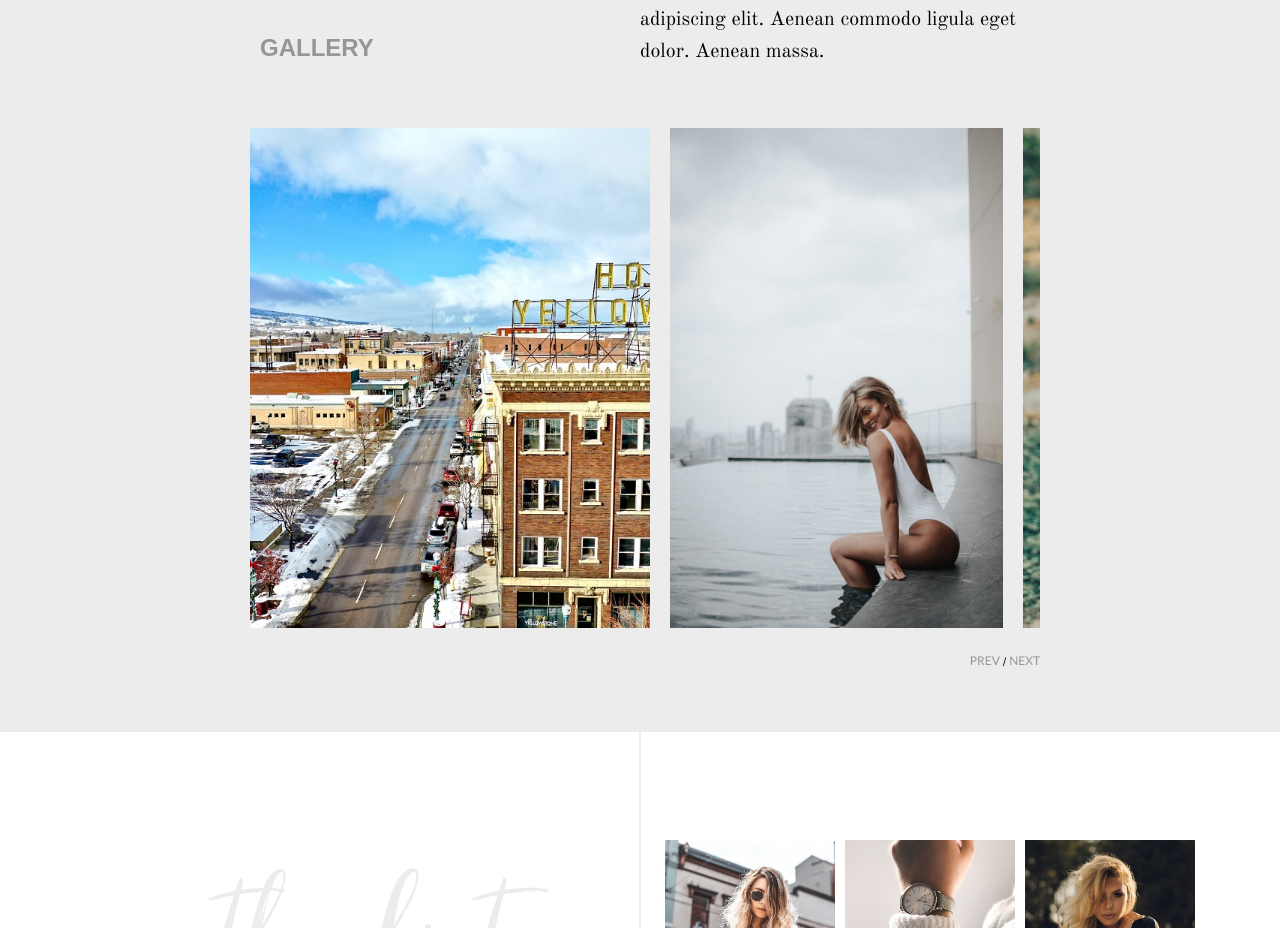
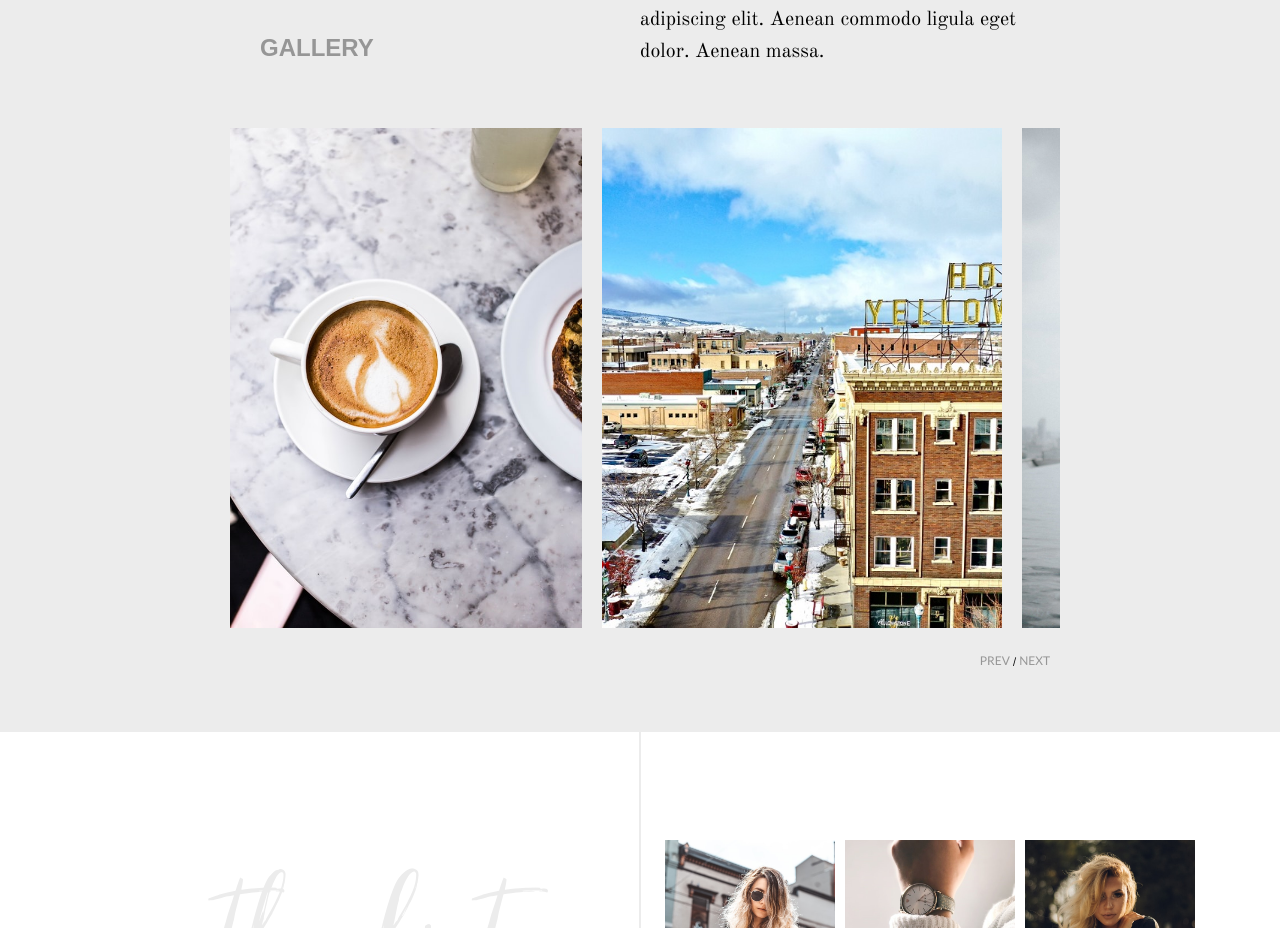
Before and after one commit to Yhunie-the-cat/blog-copy-mern, a React (Create React App) app: page /photos in a window 1280 px wide. Shown: the part 1246-2174 px from the top of the page. Built offline with nearby package versions, Linux system fonts and the light colour scheme; a web font is replaced by a local one.

Commit message:
Image slider

```diff
--- a/src/components/Photos/PhotosBot.js
+++ b/src/components/Photos/PhotosBot.js
@@ -1,4 +1,4 @@
-import React from "react";
+import React, { useState, useRef, useEffect } from "react";
 import street from "./../../images/street.jpg";
 import woman_in_pool from "./../../images/woman_in_pool.jpg";
 import blonde from "./../../images/blonde.jpg";
@@ -7,6 +7,75 @@ import palm_leaf from "./../../images/palm_leaf.jpg";
 import marble_table from "./../../images/marble_table.jpg";
 
 export default function PhotosBot() {
+  const [counter, setCounter] = useState(1);
+  const [size, setSize] = useState(0);
+  const [carouselImages, setCarouselImages] = useState([]);
+
+  const firtClone = useRef();
+  const lastClone = useRef();
+  const carouselSlide = useRef();
+  const prevButton = useRef();
+  const nextButton = useRef();
+
+  const time = 0.5;
+
+  useEffect(() => {
+    setSize(carouselSlide.current.children[0].clientWidth + 20);
+    setCarouselImages(
+      [...carouselSlide.current.children].filter(
+        (item) => item.tagName === "IMG"
+      )
+    );
+  }, [carouselSlide.current]);
+
+  useEffect(() => {
+    if (carouselSlide.current) {
+      carouselSlide.current.style.transform = `translateX(-${
+        size * counter
+      }px)`;
+    }
+  });
+
+  const nextButtonClick = () => {
+    if (counter >= carouselImages.length) return;
+    carouselSlide.current.style.transition = `transform ${time}s ease-in-out`;
+    setCounter((prev) => prev + 1);
+    carouselSlide.current.style.transform = `translateX(-${size * counter}px)`;
+    nextButton.current.disabled = true;
+    setTimeout(() => {
+      nextButton.current.disabled = false;
+    }, time * 1200);
+  };
+
+  const prevButtonClick = () => {
+    if (counter <= 1) return;
+    carouselSlide.current.style.transition = `transform ${time}s ease-in-out`;
+    setCounter((prev) => prev - 1);
+    carouselSlide.current.style.transform = `translateX(-${size * counter}px)`;
+    prevButton.current.disabled = true;
+    setTimeout(() => {
+      prevButton.current.disabled = false;
+    }, time * 1200);
+  };
+
+  const handleTransitionEnd = () => {
+    if (carouselImages[counter] === lastClone.current) {
+      carouselSlide.current.style.transition = "none";
+      setCounter(carouselImages.length - 3);
+      carouselSlide.current.style.transform = `translateX(-${
+        size * counter
+      }px)`;
+    }
+
+    if (carouselImages[counter] === firtClone.current) {
+      carouselSlide.current.style.transition = "none";
+      setCounter((prev) => carouselImages.length - prev);
+      carouselSlide.current.style.transform = `translateX(-${
+        size * counter
+      }px)`;
+    }
+  };
+
   return (
     <div id="photos-bot">
       <div id="photos-bot-text-container">
@@ -18,16 +87,32 @@ export default function PhotosBot() {
         <div></div>
       </div>
 
-      <div id="photos-bot-sliding-gallery">
+      <div id="photos-bot-sliding-gallery-container">
+        <div
+          id="photos-bot-sliding-gallery"
+          ref={carouselSlide}
+          onTransitionEnd={handleTransitionEnd}
+        >
+          <img src={palm_leaf} alt="palm_leaf" />
+          <img src={marble_table} alt="marble_table" ref={lastClone} />
           <img src={street} alt="street" />
           <img src={woman_in_pool} alt="woman_in_pool" />
           <img src={blonde} alt="blonde" />
           <img src={camera} alt="camera" />
           <img src={palm_leaf} alt="palm_leaf" />
           <img src={marble_table} alt="marble_table" />
+          <img src={street} alt="street" ref={firtClone} />
+          <img src={woman_in_pool} alt="woman_in_pool" />
+        </div>
 
         <div id="gallery-buttons">
-          <button>prev</button> / <button>next</button>
+          <button onClick={prevButtonClick} ref={prevButton}>
+            prev
+          </button>{" "}
+          /{" "}
+          <button onClick={nextButtonClick} ref={nextButton}>
+            next
+          </button>
         </div>
       </div>
     </div>
--- a/src/styles/photos/photosbot.scss
+++ b/src/styles/photos/photosbot.scss
@@ -29,16 +29,18 @@
   }
 }
 
+#photos-bot-sliding-gallery-container {
+  overflow-x: hidden;
+  height: 540px;
+  position: relative;
+}
+
 #photos-bot-sliding-gallery {
   display: flex;
-  width: 800px;
+  width: 840px;
   height: fit-content;
-  padding-bottom: 40px;
-  overflow-x: hidden;
-  position: relative;
   img {
-    width: auto;
-    max-width: 400px;
+    width: 400px;
     height: 500px;
     object-fit: cover;
     object-position: center;
@@ -48,7 +50,7 @@
 
 #gallery-buttons {
   position: absolute;
-  right: 0;
+  right: 10px;
   bottom: 0;
   button {
     font-family: Lato;
@@ -66,7 +68,7 @@
   #photos-bot-text-container {
     width: calc(100% - 40px);
   }
-  #photos-bot-sliding-gallery {
+  #photos-bot-sliding-gallery-container {
     width: calc(100% - 40px);
   }
 }
@@ -81,4 +83,7 @@
       margin: 0 0 40px 0;
     }
   }
+  #photos-bot-sliding-gallery-container {
+    width: 100%;
+  }
 }
```
Also changed, not shown: src/App.js (+11 -6 lines), src/components/Contact/ContactMid.js (+15 -0 lines), 1 other file (tests, documents, lock files or other folders). Lines whose indentation alone changed are shown as unchanged.
